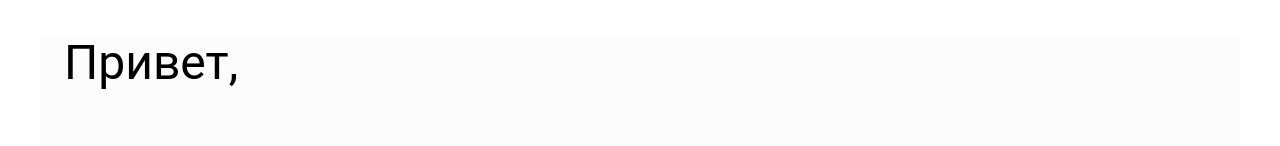
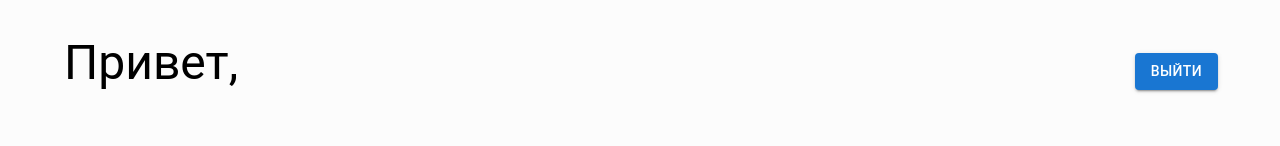
Before and after one commit to romankuvshanovwork/burservistasktwo, a React (Create React App) app: page /personal in a window 1280 px wide. Shown: the top 146 px of the page. Built offline with nearby package versions, Linux system fonts and the light colour scheme; sample sign-in values are in the browser's storage.

Commit message:
Added logout button

```diff
--- a/src/index.css
+++ b/src/index.css
@@ -5,6 +5,7 @@ body {
     sans-serif;
   -webkit-font-smoothing: antialiased;
   -moz-osx-font-smoothing: grayscale;
+  background-color: #fcfcfc;
 }
 
 code {
--- a/src/pages/Personal/Personal.tsx
+++ b/src/pages/Personal/Personal.tsx
@@ -5,6 +5,8 @@ import { useNavigate } from "react-router-dom";
 import Typography from "@mui/material/Typography/Typography";
 import Questionnaire from "../../components/Questionnaire/Questionnaire";
 import { useEffect } from "react";
+import Button from "@mui/material/Button/Button";
+import Grid from "@mui/material/Grid2";
 
 export default function Personal() {
   const navigate = useNavigate();
@@ -28,9 +30,18 @@ export default function Personal() {
         backgroundColor: "#fcfcfc",
       }}
     >
-      <Typography sx={{wordBreak: 'break-all'}} variant="h3" gutterBottom>
-        Привет, {user.currentUser()?.fio}
-      </Typography>
+      <Grid container spacing={2} sx={{ alignItems: "center" }}>
+        <Grid size="grow">
+          <Typography sx={{ wordBreak: "break-all" }} variant="h3" gutterBottom>
+            Привет, {user.currentUser()?.fio}
+          </Typography>
+        </Grid>
+        <Grid size={1}>
+          <Button onClick={() => navigate("/logout")} variant="contained">
+            Выйти
+          </Button>
+        </Grid>
+      </Grid>
       <Blog />
       <Questionnaire />
     </Container>
--- a/src/pages/SignUp/SignUp.tsx
+++ b/src/pages/SignUp/SignUp.tsx
@@ -194,14 +194,7 @@ export default function SignUp() {
                 }}
                 render={({ field }) => (
                   <FormControl>
-                    <Box
-                      sx={{ display: "flex", justifyContent: "space-between" }}
-                    >
-                      <FormLabel htmlFor="password">Пароль</FormLabel>
-                      <ReactRouterLink to={"/rememberpassword"}>
-                        Забыли пароль?
-                      </ReactRouterLink>
-                    </Box>
+                    <FormLabel htmlFor="password">Пароль</FormLabel>
                     <TextField
                       {...field}
                       error={!!errors?.password}
@@ -233,6 +226,11 @@ export default function SignUp() {
                   <ReactRouterLink to={"/signin"}>Войти</ReactRouterLink>
                 </span>
               </Typography>
+              <Typography sx={{ textAlign: "center" }}>
+                <ReactRouterLink to={"/rememberpassword"}>
+                  Забыли пароль?
+                </ReactRouterLink>
+              </Typography>
             </Box>
           </Card>
         </Stack>
```
